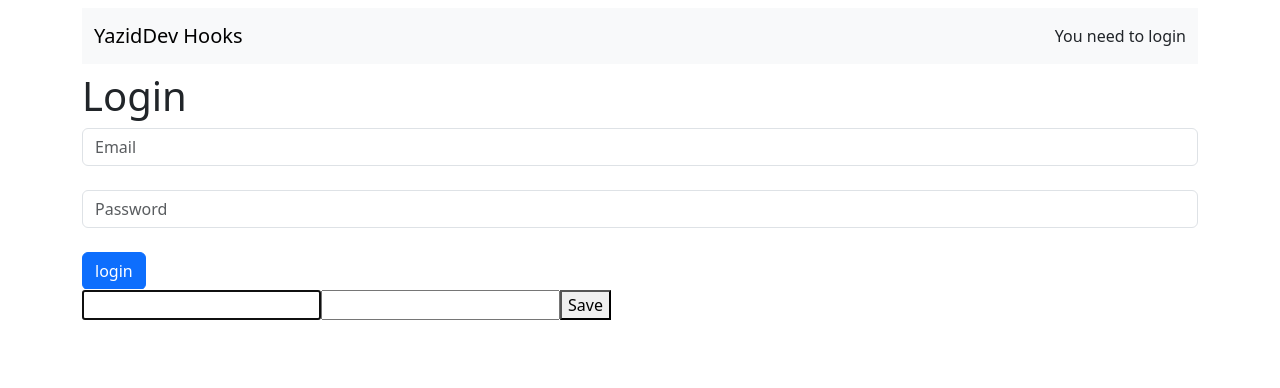
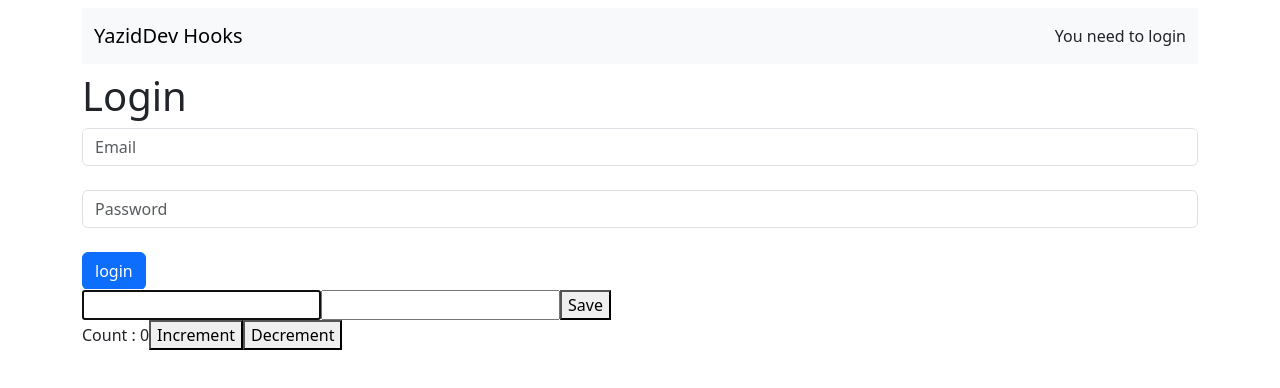
Before and after one commit to yazid1bernou/hooks-react, a React (Create React App) app: page / in a window 1280 px wide. Shown: the top 388 px of the page. Built offline with nearby package versions, Linux system fonts and the light colour scheme.

Commit message:
useReducer

```diff
--- a/src/App.js
+++ b/src/App.js
@@ -11,6 +11,7 @@ import Header from "./components/Header";
 import Login from "./components/Login";
 import  { AuthContext , AuthProvider } from "./Context/AuthContext";
 import { FunctionComponents } from "./components/FunctionComponent";
+import Count from "./components/Count";
 
  /*  const [visible , setVisible ] = useState(true);  */
 
@@ -28,6 +29,9 @@ import { FunctionComponents } from "./components/FunctionComponent";
 
 
             <FunctionComponents />
+            <Count />
+
+
 
 
       {/*    <ThemeProvider>
--- /dev/null
+++ b/src/components/Count.js
@@ -0,0 +1,23 @@
+import React, { useReducer } from 'react'
+
+ function countReducer(state , action ) {
+     if (action === 'INCREMENT'){
+         return state + 1 ;
+     }
+     if(action === 'DECREMENT'){
+         return state - 1;
+     }
+     throw new Error(action + 'is not defined in count reducer');
+}
+export default function Count() {
+
+  const [count , dispatch] =  useReducer(countReducer , 0);
+  return (
+       <div>
+            Count : {count}
+           <button type="" onClick={() => dispatch('INCREMENT')}> Increment </button>
+           <button type="" onClick={() => dispatch('DECREMENT')}> Decrement  </button>
+
+       </div>
+  )
+}
```
